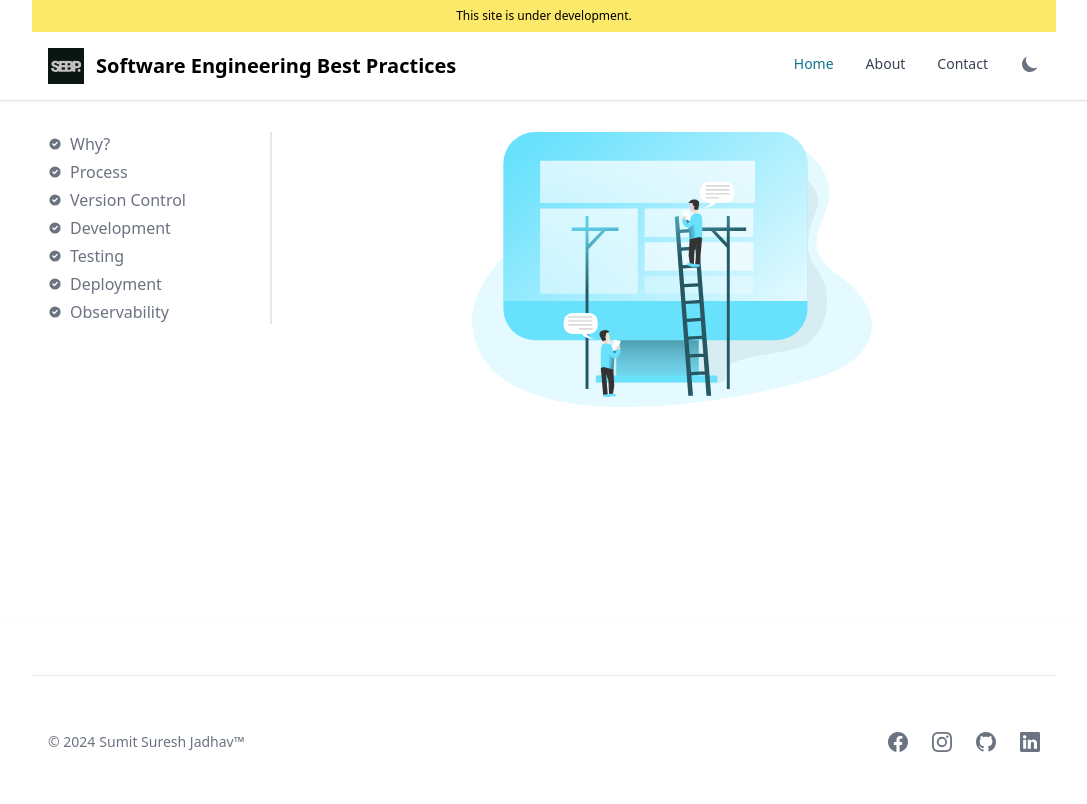
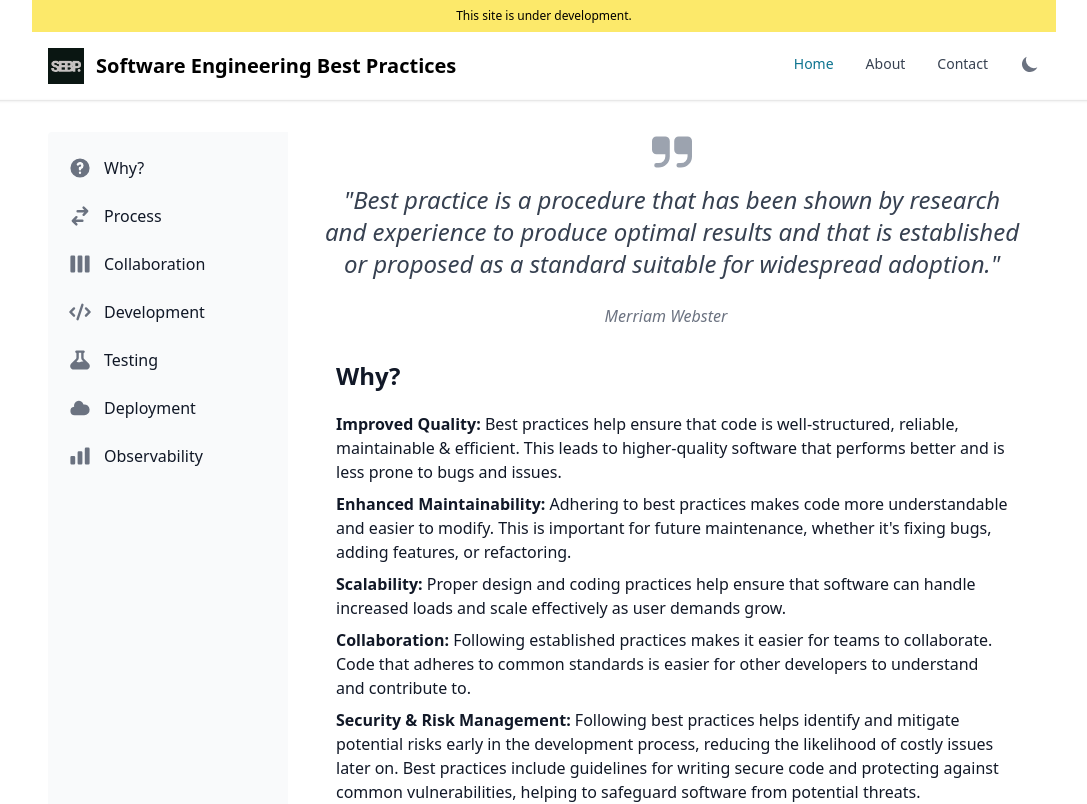
Before and after one commit to softwareengineeringbestpractices/softwareengineeringbestpractices.github.io, a React (Create React App) app: page / in a window 1280 px wide. Shown: the top 804 px of the page, without its empty margins (96-1183 px from the left). Built offline with nearby package versions, Linux system fonts and the light colour scheme.

Commit message:
Added Index and Why sections

```diff
--- a/src/components/ContentWrapper/index.tsx
+++ b/src/components/ContentWrapper/index.tsx
@@ -1,11 +1,17 @@
 import building from '../../images/building-website.svg'
 import Index from '../Index'
+import Why from '../Why'
+import { HR } from 'flowbite-react'
+import Quote from '../Quote'
 
 const ContentWrapper = () => <div className="flex-1 min-h-48 justify-center overflow-hidden shadow">
     <div className="flex max-w-5xl mx-auto py-8">
         <Index />
-        <div className="flex-1">
-            <img className="mx-auto" src={building} alt="under development" width={400} />
+        <div className="flex-1 px-8">
+            <Quote />
+            <Why />
+            <HR.Trimmed />
+            <img className="mx-auto my-16" src={building} alt="under development" width={400} />
         </div>
     </div>
 </div>
--- a/src/components/Index/index.tsx
+++ b/src/components/Index/index.tsx
@@ -1,20 +1,44 @@
-import { List } from 'flowbite-react'
-import { HiCheckCircle } from 'react-icons/hi'
+import { Sidebar } from 'flowbite-react'
+import {
+    HiBeaker,
+    HiChartBar,
+    HiCloud,
+    HiCode,
+    HiQuestionMarkCircle,
+    HiSwitchHorizontal,
+    HiViewBoards
+} from 'react-icons/hi'
 
-function Index() {
-    return (
-        <div className="w-64 px-4">
-            <List className="border-r-2">
-                <List.Item icon={HiCheckCircle} className="hover:underline hover:cursor-pointer">Why?</List.Item>
-                <List.Item icon={HiCheckCircle} className="hover:underline hover:cursor-pointer">Process</List.Item>
-                <List.Item icon={HiCheckCircle} className="hover:underline hover:cursor-pointer">Version Control</List.Item>
-                <List.Item icon={HiCheckCircle} className="hover:underline hover:cursor-pointer">Development</List.Item>
-                <List.Item icon={HiCheckCircle} className="hover:underline hover:cursor-pointer">Testing</List.Item>
-                <List.Item icon={HiCheckCircle} className="hover:underline hover:cursor-pointer">Deployment</List.Item>
-                <List.Item icon={HiCheckCircle} className="hover:underline hover:cursor-pointer">Observability</List.Item>
-            </List>
-        </div>
-    )
-}
+const Index = () => (
+    <div className="w-64 px-4 overflow-hidden">
+        <Sidebar aria-label="Default sidebar example">
+            <Sidebar.Items>
+                <Sidebar.ItemGroup>
+                    <Sidebar.Item href="#" icon={HiQuestionMarkCircle}>
+                        Why?
+                    </Sidebar.Item>
+                    <Sidebar.Item href="#" icon={HiSwitchHorizontal}>
+                        Process
+                    </Sidebar.Item>
+                    <Sidebar.Item href="#" icon={HiViewBoards}>
+                        Collaboration
+                    </Sidebar.Item>
+                    <Sidebar.Item href="#" icon={HiCode}>
+                        Development
+                    </Sidebar.Item>
+                    <Sidebar.Item href="#" icon={HiBeaker}>
+                        Testing
+                    </Sidebar.Item>
+                    <Sidebar.Item href="#" icon={HiCloud}>
+                        Deployment
+                    </Sidebar.Item>
+                    <Sidebar.Item href="#" icon={HiChartBar}>
+                        Observability
+                    </Sidebar.Item>
+                </Sidebar.ItemGroup>
+            </Sidebar.Items>
+        </Sidebar>
+    </div>
+)
 
 export default Index
--- /dev/null
+++ b/src/components/Quote/index.tsx
@@ -0,0 +1,29 @@
+import { Blockquote } from "flowbite-react";
+
+export const Quote = () => (
+    <figure className="mx-auto max-w-screen-md text-center">
+        <svg
+            className="mx-auto mb-3 h-10 w-10 text-gray-400 dark:text-gray-600"
+            aria-hidden="true"
+            xmlns="http://www.w3.org/2000/svg"
+            fill="currentColor"
+            viewBox="0 0 18 14"
+        >
+            <path
+                d="M6 0H2a2 2 0 0 0-2 2v4a2 2 0 0 0 2 2h4v1a3 3 0 0 1-3 3H2a1 1 0 0 0 0 2h1a5.006 5.006 0 0 0 5-5V2a2 2 0 0 0-2-2Zm10 0h-4a2 2 0 0 0-2 2v4a2 2 0 0 0 2 2h4v1a3 3 0 0 1-3 3h-1a1 1 0 0 0 0 2h1a5.006 5.006 0 0 0 5-5V2a2 2 0 0 0-2-2Z" />
+        </svg>
+        <Blockquote>
+            <p className="text-2xl font-medium italic text-gray-700 dark:text-white">
+                &quot;Best practice is a procedure that has been shown by research and experience to produce optimal results
+                and that is established or proposed as a standard suitable for widespread adoption.&quot;
+            </p>
+        </Blockquote>
+        <figcaption className="mt-6 flex items-center justify-center space-x-3">
+            <div className="flex items-center divide-x-2 divide-gray-500 dark:divide-gray-700">
+                <cite className="pr-3 font-medium text-gray-500 dark:text-white">Merriam Webster</cite>
+            </div>
+        </figcaption>
+    </figure>
+)
+
+export default Quote
--- /dev/null
+++ b/src/components/Why/index.tsx
@@ -0,0 +1,41 @@
+const Why = () => {
+    return (
+
+        <div className="p-4 text-gray-900 dark:text-gray-300">
+            <h3 className="text-2xl font-bold my-4">Why?</h3>
+            <ul>
+                <li className="py-1"><b>Improved Quality:</b> Best practices help ensure that code is well-structured, reliable,
+                    maintainable
+                    & efficient. This leads to higher-quality software that performs better and is less prone to bugs
+                    and
+                    issues.
+                </li>
+                <li className="py-1"><b>Enhanced Maintainability:</b> Adhering to best practices makes code more understandable and
+                    easier to
+                    modify. This is important for future maintenance, whether it&apos;s fixing bugs, adding features, or
+                    refactoring.
+                </li>
+                <li className="py-1"><b>Scalability:</b> Proper design and coding practices help ensure that software can handle
+                    increased
+                    loads and scale effectively as user demands grow.
+                </li>
+                <li className="py-1"><b>Collaboration:</b> Following established practices makes it easier for teams to collaborate. Code
+                    that adheres to common standards is easier for other developers to understand and contribute to.
+                </li>
+                <li className="py-1"><b>Security & Risk Management:</b> Following best practices helps identify and mitigate potential
+                    risks
+                    early in the development process, reducing the likelihood of costly issues later on. Best practices
+                    include guidelines for writing secure code and protecting against common vulnerabilities, helping to
+                    safeguard software from potential threats.
+                </li>
+                <li className="py-1"><b>Fast Feedback:</b> Following best practices helps optimizing the feedback loop by improving the
+                    deployment frequency and reducing the lead time for change. Lead time for changes (LTFC) is the time
+                    it
+                    takes for a code change to go from being committed to a branch to being deployed in production.
+                </li>
+            </ul>
+        </div>
+    )
+}
+
+export default Why
```
